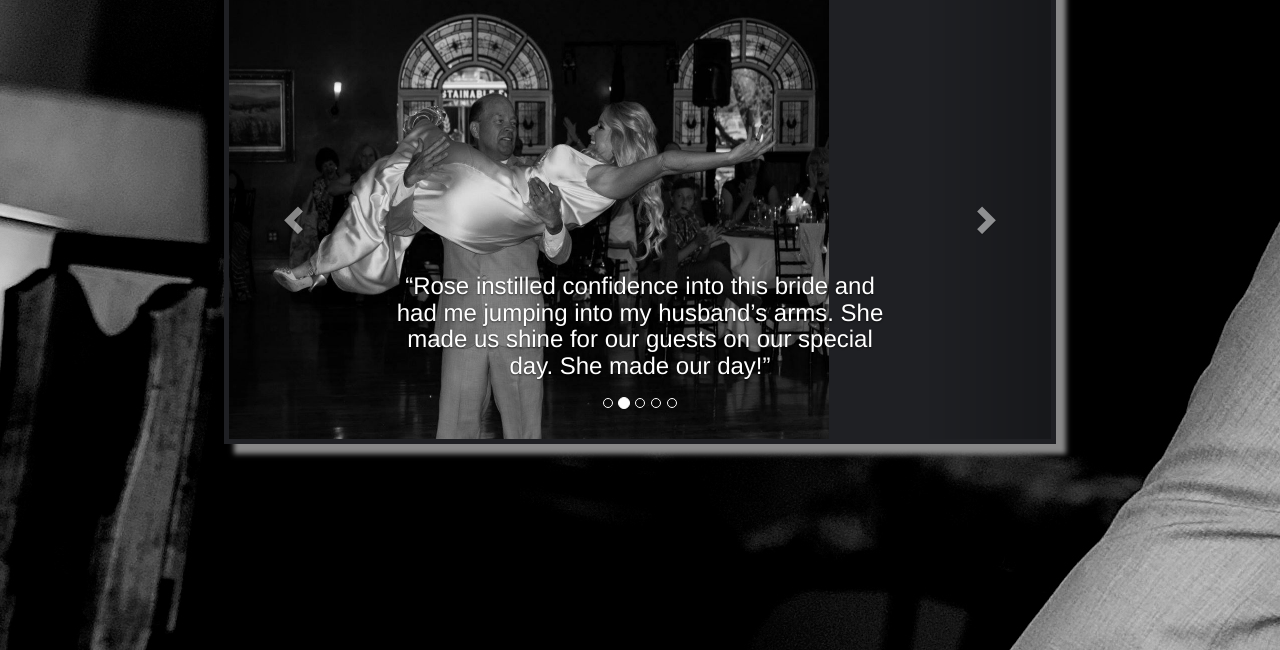
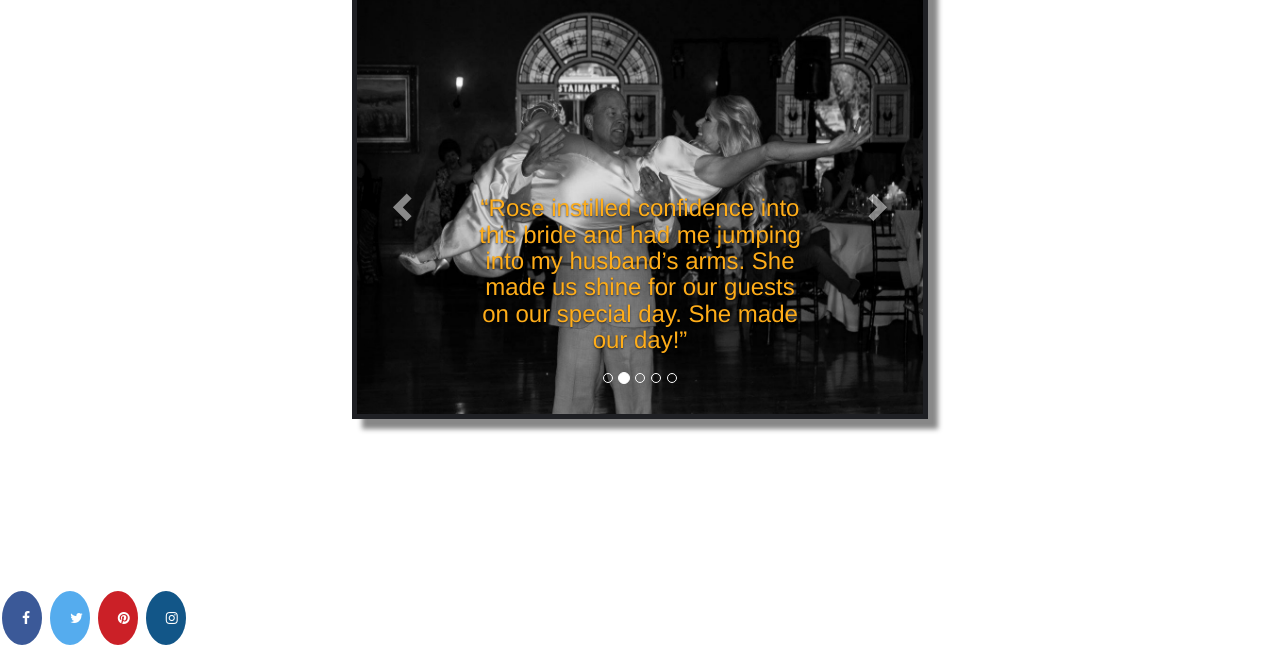
Before and after one commit to Tharivol/rose-presents, a plain HTML site: page public/main.html in a window 1280 px wide. Shown: the part 150-800 px from the top of the page. Drawn offline with nearby package versions, Linux system fonts and the light colour scheme; some packages are replaced by stand-ins of ours.

Commit message:
social media

```diff
--- a/public/main.css
+++ b/public/main.css
@@ -9,7 +9,7 @@
 }
 
 .background  {
-		background-image: url("/images/background.jpg");
+		background-image: url("/images/.mov");
 }
 .navspace	{
 	float: right;
@@ -32,7 +32,7 @@
 .carousel	{
 	background-color: #1F2024;
 	padding: 5px;
-	width: 65%;
+	width: 45%;
 	margin: auto;
     box-shadow: 10px 10px 5px #888888;
 }
@@ -48,7 +48,9 @@
 
 .onebyone-carosel .prev { left: -33.33%; }
 
-
+.testimonyColor {
+    color: #FFAD19;
+}
 
 
 /* The Modal (background) */
@@ -91,3 +93,45 @@
     text-decoration: none;
     cursor: pointer;
 }
+
+.fa {
+  padding: 20px;
+  font-size: 30px;
+
+  width: 30px;
+  text-align: center;
+  text-decoration: none;
+  margin: 5px 2px;
+  border-radius: 50%;
+}
+
+.fa:hover {
+    opacity: 0.7;
+}
+
+.fa-facebook {
+  background: #3B5998;
+  color: white;
+}
+
+.fa-twitter {
+  background: #55ACEE;
+  color: white;
+}
+
+.fa-pinterest {
+  background: #cb2027;
+  color: white;
+}
+
+.fa-instagram {
+  background: #125688;
+  color: white;
+}
+
+.social-media   {
+    position: fixed;
+    bottom: 0;
+    left: 0;
+    width: 200px;
+}
--- a/public/main.html
+++ b/public/main.html
@@ -5,11 +5,10 @@
     <!-- <meta name ="viewport" content="initial-scale=1.0"> -->
     <meta charset="utf-8">
     <!-- <script src="https://cdnjs.cloudflare.com/ajax/libs/angular.js/1.5.8/angular.js"></script> -->
-
-
     <meta name="viewport" content="width=device-width, shrink-to-fit=no, initial-scale=1.0">
     <link rel="stylesheet" href="https://maxcdn.bootstrapcdn.com/bootstrap/3.3.7/css/bootstrap.min.css">
     <link rel="stylesheet" href="main.css">
+    <link rel ="stylesheet" href= "https://cdnjs.cloudflare.com/ajax/libs/font-awesome/4.7.0/css/font-awesome.min.css">
     <script src="https://ajax.googleapis.com/ajax/libs/jquery/3.1.1/jquery.js"></script>
     <script src="https://maxcdn.bootstrapcdn.com/bootstrap/3.3.7/js/bootstrap.js"></script>
     <script src="https://cdnjs.cloudflare.com/ajax/libs/angular.js/1.5.8/angular.js"></script>
@@ -17,22 +16,24 @@
     <script src="/main.js"></script>
   </head>
   <body class='background' ng-controller="roseController as rCtl">
+    <div class ="social-media">
+    <a href="#" class="fa fa-facebook"></a>
+    <a href="#" class="fa fa-twitter"></a>
+    <a href="#" class="fa fa-pinterest"></a>
+    <a href="#" class="fa fa-instagram"></a>
+    </div>
 
     <div id="myModal" class="modal">
-
       <!-- Modal content -->
       <div class="modal-content">
         <span class="close">&times;</span>
         <div id= "map" ng-show="rCtl.showmap"></div>
       </div>
-
     </div>
-
     <div class="header">
       <img class="img" src="/images/Brand1.png">
       <div class="navspace">
         <nav class="navbar navbar-inverse inlinenav">
-
           <!-- Brand and toggle get grouped for better mobile display -->
           <div class="navbar-header">
             <button type="button" class="navbar-toggle collapsed" data-toggle="collapse" data-target="#bs-example-navbar-collapse-1" aria-expanded="false">
@@ -41,18 +42,12 @@
             <span class="icon-bar"></span>
             <span class="icon-bar"></span>
             </button>
-
-
           </div>
-
           <!-- Collect the nav links, forms, and other content for toggling -->
           <div class="collapse navbar-collapse" id="bs-example-navbar-collapse-1">
             <ul class="nav navbar-nav">
-
+              <li><a href= "https://www.google.com/maps/d/edit?mid=1f7eVShBIydv6FGZrXDeluQ21anc&ll=39.97519565649651%2C-105.33691401679687&z=10">Area Served</a></li>
               <li ng-click="rCtl.gmap()"><a href="#">Locations</a></li>
-
-
-
               <li class="dropdown">
                 <a href="#" class="dropdown-toggle" data-toggle="dropdown" role="button" aria-haspopup="true" aria-expanded="false">Dropdown<span class="caret"></span></a>
                 <ul class="dropdown-menu">
@@ -81,10 +76,8 @@
           </a>
         </li>
       </ul>
-
     </nav>
   </div>
-
   <!-- This where the carousel begins -->
   <div id="carousel" class="carousel slide" data-ride="carousel" data-interval="3500">
     <!-- Indicators -->
@@ -95,42 +88,40 @@
       <li data-target="#carousel" data-slide-to="3"></li>
       <li data-target="#carousel" data-slide-to="4"></li>
     </ol>
-
     <!-- Wrapper for slides -->
     <div class="carousel-inner">
       <div class="item active">
         <img src="/images/martabill.jpg" alt="..." width= "600" height= "450">
         <div class="carousel-caption">
-        <h3>“By the time our wedding arrived, we had the confidence to perform a first dance that we had fun doing, and our guests talked about for weeks.”</h3>
+          <h3 class= "testimonyColor">“By the time our wedding arrived, we had the confidence to perform a first dance that we had fun doing, and our guests talked about for weeks.”</h3>
         </div>
       </div>
       <div class="item">
         <img src="/images/laurajim.jpg" alt="..." width= "600" height= "450">
         <div class="carousel-caption">
-        <h3>“Rose instilled confidence into this bride and had me jumping into my husband’s arms. She made us shine for our guests on our special day. She made our day!”
+          <h3 class= "testimonyColor">“Rose instilled confidence into this bride and had me jumping into my husband’s arms. She made us shine for our guests on our special day. She made our day!”
           </h3>
         </div>
       </div>
       <div class="item">
         <img src="/images/melissapeter.jpg" alt="..." width= "600" height= "450">
         <div class="carousel-caption">
-        <h3>“All of our sessions with Rose were both fun and productive and she made sure we were comfortable with our dance by the time of the wedding.”
+          <h3 class= "testimonyColor">“All of our sessions with Rose were both fun and productive and she made sure we were comfortable with our dance by the time of the wedding.”
           </h3>
         </div>
       </div>
       <div class="item">
         <img src="/images/billmelissa2.jpg" alt="..." width= "600" height= "450">
         <div class="carousel-caption">
-        <h3>“6 days before her wedding, in a little more than an hour, Rose created a beautiful dance for my daughter and me.  Her instruction made the dance easy and fun.”</h3>
+          <h3 class= "testimonyColor">“6 days before her wedding, in a little more than an hour, Rose created a beautiful dance for my daughter and me.  Her instruction made the dance easy and fun.”</h3>
         </div>
       </div>
       <div class="item">
         <img src="/images/sarahorion.jpg" alt="..." width= "600" height= "450">
         <div class="carousel-caption">
-        <h3>“Rose taught us to dance in a way that is easy to understand and fun to do. It made us so excited for our big day!”</h3>
+          <h3 class= "testimonyColor">“Rose taught us to dance in a way that is easy to understand and fun to do. It made us so excited for our big day!”</h3>
         </div>
       </div>
-
       <!-- click on the glypcon and go back or forward in carousel -->
       <a class="left carousel-control" href="#carousel" role="button" data-slide="prev">
         <span class="glyphicon glyphicon-chevron-left" aria-hidden="true"></span>
@@ -142,10 +133,8 @@
       </a>
       <!-- END-click on the glypcon and go back or forward in carousel -->
     </div>
-
     <script async defer src="https://maps.googleapis.com/maps/api/js?key=AIzaSyAOMvnAt6f1iphbldpTmXSPl28jK1avucc&v=3&callback=initMap">
     </script>
     <script src="main.controller.js"></script>
-
   </body>
 </html>
--- a/public/main.js
+++ b/public/main.js
@@ -3,11 +3,15 @@ var map;
 	var markers =[];
 
 	function initMap()	{
-		map = new google.maps.Map(document.getElementById('map'), {center: {lat: 40.7413, lng: -73.9980}, zoom: 13});
+		map = new google.maps.Map(document.getElementById('map'), {center: {lat: 40.0054, lng: -105.2218}, zoom: 13});
 
 
 	var locations = [
-	{title: 'Our Home', location: {lat: 39.976659, lng: -105.264687}},
+	{title: 'Some place', location: {lat: 39.9766, lng: -105.2646}},
+	{title: 'NW Corner', location: {lat: 40.2900, lng: -105.4300}},
+	// {title: 'NE corner', location: {lat: 40.2900, lng: -105.0360}},
+	// {title: 'SE Corner', location: {lat: 39.7400, lng: -105.0360}},
+	// {title: 'SW Corner', location: {lat: 39.7400, lng: -105.4300}},
 
 	];
 
```
Also changed, not shown: 1 other file. Lines whose indentation alone changed are shown as unchanged.
